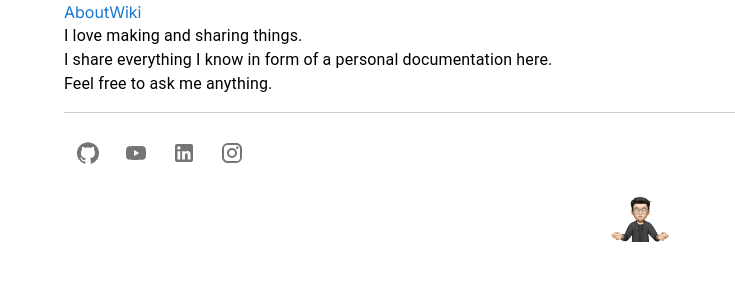
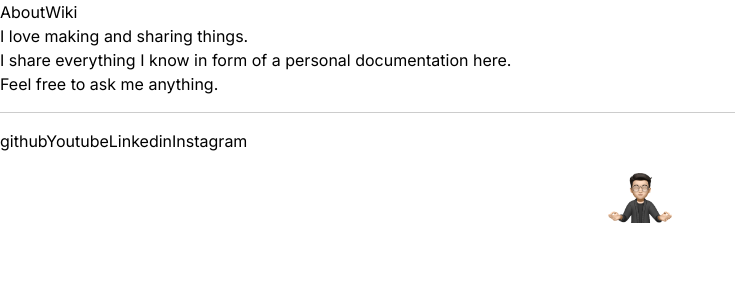
Before and after one commit to dangchinh25/chinhle.me, a Next.js app: page / in a window 1280 px wide. Shown: the top 300 px of the page, without its empty margins (0-735 px from the left). Built offline with nearby package versions, Linux system fonts and the light colour scheme.

Commit message:
Remove mui

```diff
--- a/package.json
+++ b/package.json
@@ -11,9 +11,6 @@
   "dependencies": {
     "@emotion/react": "^11.11.1",
     "@emotion/styled": "^11.11.0",
-    "@mui/icons-material": "^5.13.7",
-    "@mui/material": "^5.13.7",
-    "@mui/styles": "^5.13.7",
     "@types/node": "20.3.3",
     "@types/react": "18.2.14",
     "@types/react-dom": "18.2.6",
--- a/src/app/page.tsx
+++ b/src/app/page.tsx
@@ -1,41 +1,23 @@
-'use client';
-import * as React from 'react';
-import Typography from '@mui/material/Typography';
-import { Container } from '@mui/material';
-import { makeStyles } from '@mui/styles';
 import Navbar from '@/components/NavBar';
 import Footer from '@/components/Footer';
 
-const useStyles = makeStyles((theme) => ({
-  root: {
-    display: 'flex',
-    justifyContent: 'center',
-  },
-  container: {
-    width: '40%',
-  },
-}));
 
 export default function HomePage() {
-  const classes = useStyles();
-
   return (
-    <div className={classes.root}>
-      <Container className={classes.container}>
+    <div>
+      <div>
         <Navbar />
-
-        <Typography>
+        <p>
           I love making and sharing things.
-        </Typography>
-        <Typography>
+        </p>
+        <p>
           I share everything I know in form of a personal documentation here.
-        </Typography>
-        <Typography>
+        </p>
+        <p>
           Feel free to ask me anything.
-        </Typography>
-
+        </p>
         <Footer />
-      </Container>
+      </div>
     </div>
   );
 }
--- a/src/components/Footer.tsx
+++ b/src/components/Footer.tsx
@@ -1,10 +1,5 @@
-import YouTubeIcon from '@mui/icons-material/YouTube';
-import GitHubIcon from '@mui/icons-material/GitHub';
-import LinkedInIcon from '@mui/icons-material/LinkedIn';
-import InstagramIcon from '@mui/icons-material/Instagram';
-import { Grid, IconButton } from '@mui/material';
-import Link from './Link';
 import Image from 'next/image';
+import Link from 'next/link';
 
 function SlimSolidLine() {
   return (
@@ -27,30 +22,20 @@ export default function Footer() {
         <div>
             <SlimSolidLine />
 
-            <Grid>
+            <div>
                 <Link href='https://github.com/dangchinh25'>
-                    <IconButton size='large'>
-                        <GitHubIcon />
-                    </IconButton>
+                    github
                 </Link>
                 <Link href='https://www.youtube.com/channel/UCu5VfUF_Tdv9EJP5YORfMzg'>
-                    <IconButton
-                        size='large'
-                    >
-                        <YouTubeIcon />
-                    </IconButton>
+                    Youtube
                 </Link>
                 <Link href='https://www.linkedin.com/in/chinh-d-le/'>
-                    <IconButton size='large'>
-                        <LinkedInIcon />
-                    </IconButton>
+                   Linkedin
                 </Link>
                 <Link href='https://www.instagram.com/dangg_chinh/'>
-                    <IconButton size='large'>
-                        <InstagramIcon />
-                    </IconButton>
+                   Instagram
                 </Link>
-            </Grid>
+            </div>
 
             <div
                 style={{
--- a/src/components/Link.tsx
+++ /dev/null
@@ -1,35 +0,0 @@
-import NextLink, { LinkProps as NextLinkProps } from 'next/link';
-import { forwardRef } from 'react';
-
-import { Link as MuiLink, LinkProps as MuiLinkProps } from '@mui/material';
-
-// `LinkProps` is the combination of the MUI `LinkProps` and the Next `LinkProps`
-// We wanna use the `href` prop from `next/link` so we omit it from MUI's.
-export type LinkProps = Omit<MuiLinkProps, 'href'> &
-Omit<NextLinkProps, 'as' | 'passHref' | 'children'>;
-
-/**
- * A convenience component that wraps the MUI `Link` component that provides
- * our look & feel with Next's router `Link`
- *
- * @see https://next.js.org/docs/api-reference/next/link
- */
-const Link = forwardRef<HTMLAnchorElement, LinkProps>(function Link(
-  { href, prefetch, replace, scroll, shallow, locale, ...muiProps },
-  ref,
-) {
-  return (
-    <NextLink
-      href={href}
-      replace={replace}
-      scroll={scroll}
-      shallow={shallow}
-      locale={locale}
-      passHref
-    >
-      <MuiLink ref={ref} {...muiProps} />
-    </NextLink>
-  );
-});
-
-export default Link;
--- a/src/components/NavBar.tsx
+++ b/src/components/NavBar.tsx
@@ -1,16 +1,16 @@
-import Link from './Link';
+import Link from 'next/link';
 
 export default function Navbar() {
   return (
     <div>
       <button>
-        <Link href='/' underline='none'>
-          <a>About</a>
+        <Link href='/'>
+          About
         </Link>
       </button>
       <button>
-        <Link href='https://wiki.chinhle.me' underline='none'>
-          <a>Wiki</a>
+        <Link href='https://wiki.chinhle.me'>
+          Wiki
         </Link>
       </button>
     </div>
```
Also changed, not shown: 1 other file (tests, documents, lock files or other folders).
